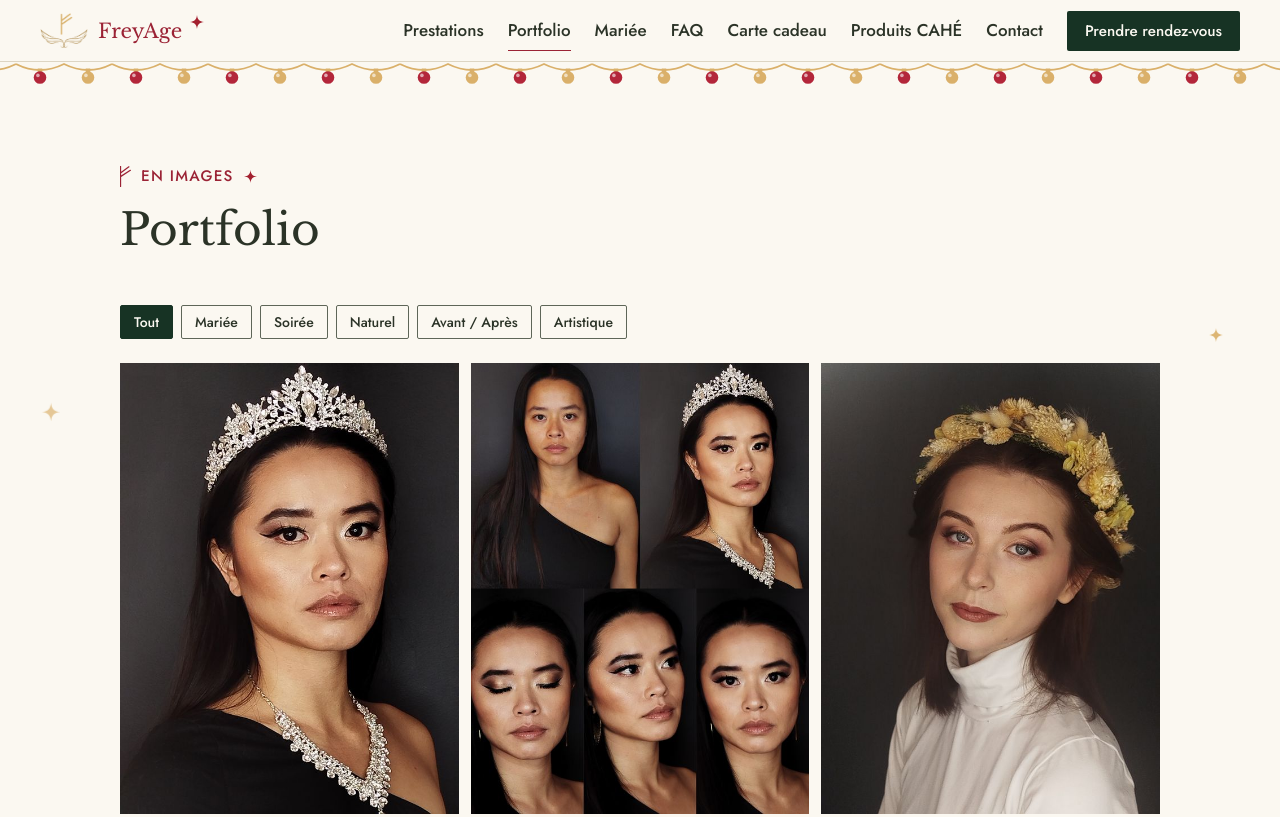
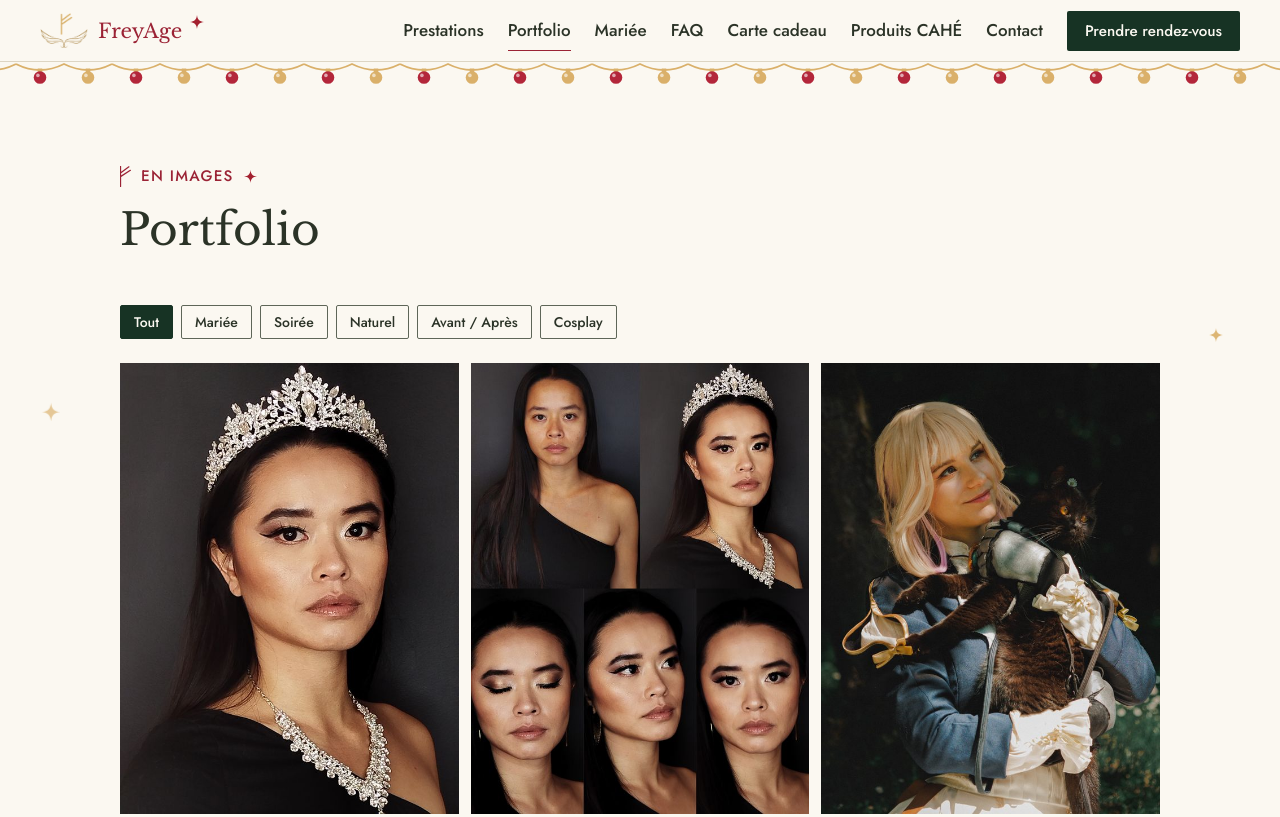
Before and after one commit to laurabjn/freyage-site, a plain HTML site: page portfolio.html in a window 1280 px wide. Shown: the top 817 px of the page. Drawn offline with Linux system fonts and the light colour scheme.

Commit message:
Add a cosplay style to the portfolio
The two fairy looks move from Artistique to Cosplay, joined by five
Violet Evergarden photos (1600 px wide, metadata stripped, 600x800
thumbnails cropped around the character).

Co-Authored-By: Claude Opus 5.5 <noreply@anthropic.com>

```diff
--- a/js/config.js
+++ b/js/config.js
@@ -271,21 +271,26 @@ window.FREYAGE = {
     { nom: "soiree-1", categorie: "Soirée", alt: "Smoky eyes marron et lèvres nude, de trois quarts" },
     { nom: "naturel-1", categorie: "Naturel", alt: "Maquillage cuivré aux lèvres terracotta, de trois quarts" },
     { nom: "avant-apres-1", categorie: "Avant / Après", largeur: 900, alt: "Avant et après : visage sans maquillage, puis maquillage de mariée doré sous plusieurs angles" },
-    { nom: "artistique-1", categorie: "Artistique", alt: "Maquillage féerique rose et blanc, oreilles d'elfe et couronne de fleurs" },
+    { nom: "artistique-1", categorie: "Cosplay", alt: "Cosplay de fée : maquillage rose et blanc, oreilles d'elfe et couronne de fleurs" },
     { nom: "soiree-4", categorie: "Soirée", alt: "Regard doré, trait d'eye-liner et teint sculpté, de profil" },
+    { nom: "cosplay-3", categorie: "Cosplay", alt: "Cosplay de Violet Evergarden souriante, un chat noir dans les bras" },
     { nom: "mariee-3", categorie: "Mariée", alt: "Maquillage bohème aux tons cuivrés avec couronne de fleurs séchées" },
     { nom: "naturel-3", categorie: "Naturel", alt: "Maquillage doux aux tons dorés et lèvres rosées, de face" },
     { nom: "soiree-5", categorie: "Soirée", alt: "Eye-liner graphique, fard orangé et lèvres rouges, de face" },
     { nom: "avant-apres-3", categorie: "Avant / Après", largeur: 1200, alt: "Avant et après : visage sans maquillage, puis maquillage cuivré aux lèvres terracotta" },
+    { nom: "cosplay-1", categorie: "Cosplay", alt: "Cosplay de Violet Evergarden assise dans l'herbe, devant sa machine à écrire orange" },
     { nom: "mariee-2", categorie: "Mariée", alt: "Maquillage de mariée au teint lumineux et lèvres nude, avec diadème" },
     { nom: "soiree-3", categorie: "Soirée", alt: "Paupières dorées et trait d'eye-liner, yeux fermés" },
     { nom: "naturel-5", categorie: "Naturel", alt: "Paupières dorées et vertes, longs cils et lèvres nude, yeux fermés" },
-    { nom: "artistique-2", categorie: "Artistique", alt: "Paupières roses et blanches irisées, yeux fermés, maquillage féerique" },
+    { nom: "artistique-2", categorie: "Cosplay", alt: "Cosplay de fée : paupières roses et blanches irisées, yeux fermés" },
+    { nom: "cosplay-5", categorie: "Cosplay", alt: "Cosplay de Violet Evergarden, main gantée dans les cheveux, sur un chemin en forêt" },
     { nom: "soiree-2", categorie: "Soirée", alt: "Smoky eyes intense et lèvres pêche, de trois quarts" },
     { nom: "avant-apres-2", categorie: "Avant / Après", largeur: 900, alt: "Avant et après : visage sans maquillage, puis maquillage doré aux lèvres nude" },
     { nom: "naturel-2", categorie: "Naturel", alt: "Maquillage cuivré aux lèvres terracotta, de face" },
+    { nom: "cosplay-2", categorie: "Cosplay", alt: "Cosplay de Violet Evergarden de profil, main gantée près du visage, devant des rochers" },
     { nom: "mariee-4", categorie: "Mariée", alt: "Maquillage bohème aux tons cuivrés, couronne de fleurs et main près du visage" },
     { nom: "soiree-6", categorie: "Soirée", alt: "Eye-liner graphique et lèvres rouges, de trois quarts" },
+    { nom: "cosplay-4", categorie: "Cosplay", alt: "Cosplay de Violet Evergarden assise dans l'herbe fleurie, à côté de sa machine à écrire" },
     { nom: "naturel-4", categorie: "Naturel", alt: "Regard doré souligné de longs cils et lèvres nude, de face" }
   ]
 };
--- a/portfolio.html
+++ b/portfolio.html
@@ -4,13 +4,13 @@
   <meta charset="utf-8">
   <meta name="viewport" content="width=device-width, initial-scale=1">
   <title>Portfolio | FreyAge, maquillage à Mérignac, près de Bordeaux</title>
-  <meta name="description" content="Découvrez les réalisations de FreyAge : maquillages de mariée, de soirée, naturels et artistiques, à Mérignac près de Bordeaux.">
+  <meta name="description" content="Découvrez les réalisations de FreyAge : maquillages de mariée, de soirée, naturels et cosplay, à Mérignac près de Bordeaux.">
   <link rel="canonical" href="https://freyage.fr/portfolio.html">
   <meta property="og:type" content="website">
   <meta property="og:site_name" content="FreyAge">
   <meta property="og:locale" content="fr_FR">
   <meta property="og:title" content="Portfolio | FreyAge, maquillage à Mérignac, près de Bordeaux">
-  <meta property="og:description" content="Découvrez les réalisations de FreyAge : maquillages de mariée, de soirée, naturels et artistiques, à Mérignac près de Bordeaux.">
+  <meta property="og:description" content="Découvrez les réalisations de FreyAge : maquillages de mariée, de soirée, naturels et cosplay, à Mérignac près de Bordeaux.">
   <meta property="og:url" content="https://freyage.fr/portfolio.html">
   <meta property="og:image" content="https://freyage.fr/assets/portfolio/mariee-1.jpg">
   <meta property="og:image:width" content="900">
```
Also changed, not shown: assets/portfolio/cosplay-1-mini.jpg (added), assets/portfolio/cosplay-1.jpg (added), assets/portfolio/cosplay-2-mini.jpg (added), assets/portfolio/cosplay-2.jpg (added), assets/portfolio/cosplay-3-mini.jpg (added), assets/portfolio/cosplay-3.jpg (added), assets/portfolio/cosplay-4-mini.jpg (added), assets/portfolio/cosplay-4.jpg (added), assets/portfolio/cosplay-5-mini.jpg (added), assets/portfolio/cosplay-5.jpg (added).
